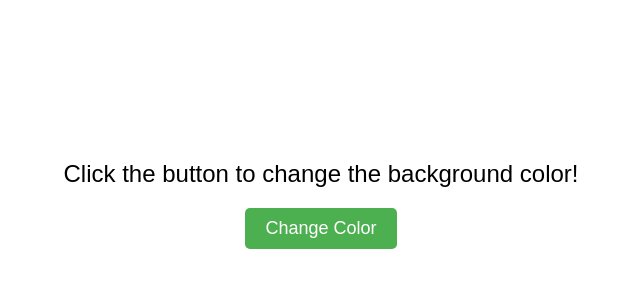
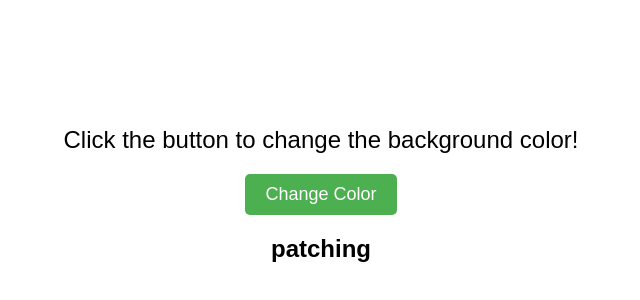
Before and after one commit to Sri0108/colorchanger, a plain HTML site: page index.html in a window 1280 px wide. Shown: the part 196-496 px from the top of the page, without its empty margins (319-959 px from the left). Drawn offline with Linux system fonts and the light colour scheme.

Commit message:
patch : change

```diff
--- a/index.html
+++ b/index.html
@@ -39,6 +39,7 @@
   <div>
     <div id="color-display">Click the button to change the background color!</div>
     <button onclick="changeBackgroundColor()">Change Color</button>
+    <h2>patching</h2>
 
   </div>
 
```
